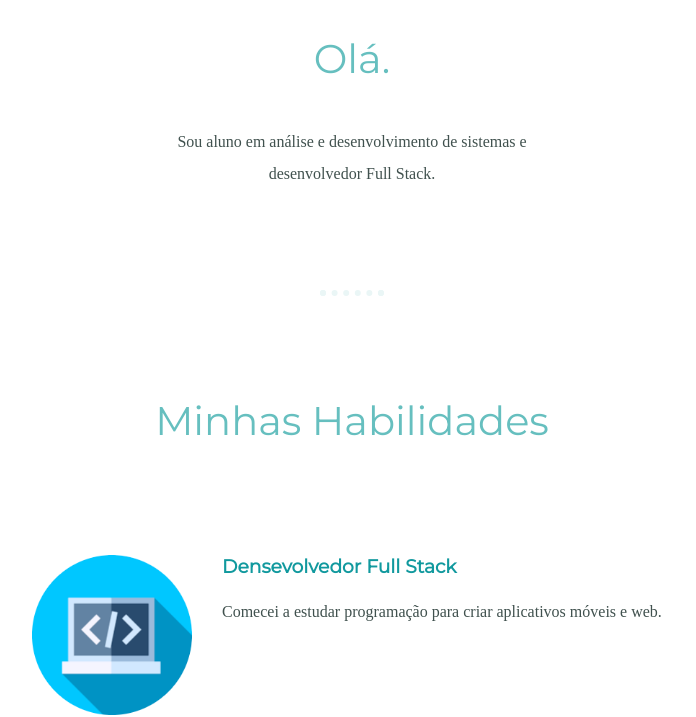
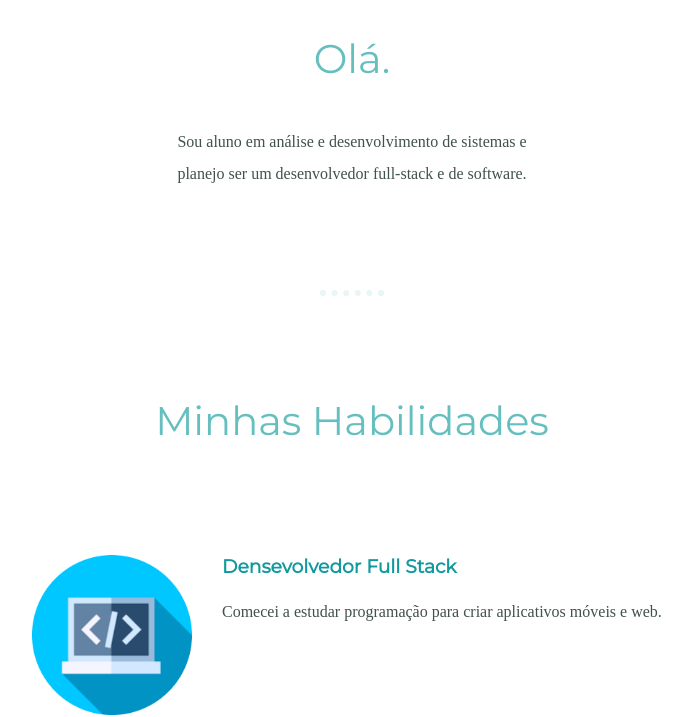
Before and after one commit to christianrocha383/Site-sobre-mim, a plain HTML site: page index.html in a window 1280 px wide. Shown: the part 1000-1717 px from the top of the page, without its empty margins (288-984 px from the left). Drawn offline with Linux system fonts and the light colour scheme.

Commit message:
Update index.html

```diff
--- a/index.html
+++ b/index.html
@@ -18,7 +18,7 @@
         <div class="profile">
           <img src="images/Christian.png" alt="Christian">
           <h2>Olá.</h2>
-          <p class="bio">Sou aluno em análise e desenvolvimento de sistemas e desenvolvedor Full Stack.</p>
+          <p class="bio">Sou aluno em análise e desenvolvimento de sistemas e planejo ser um desenvolvedor full-stack e de software.</p>
         </div>
         <hr class="barra">
         <div class="skills">
```
